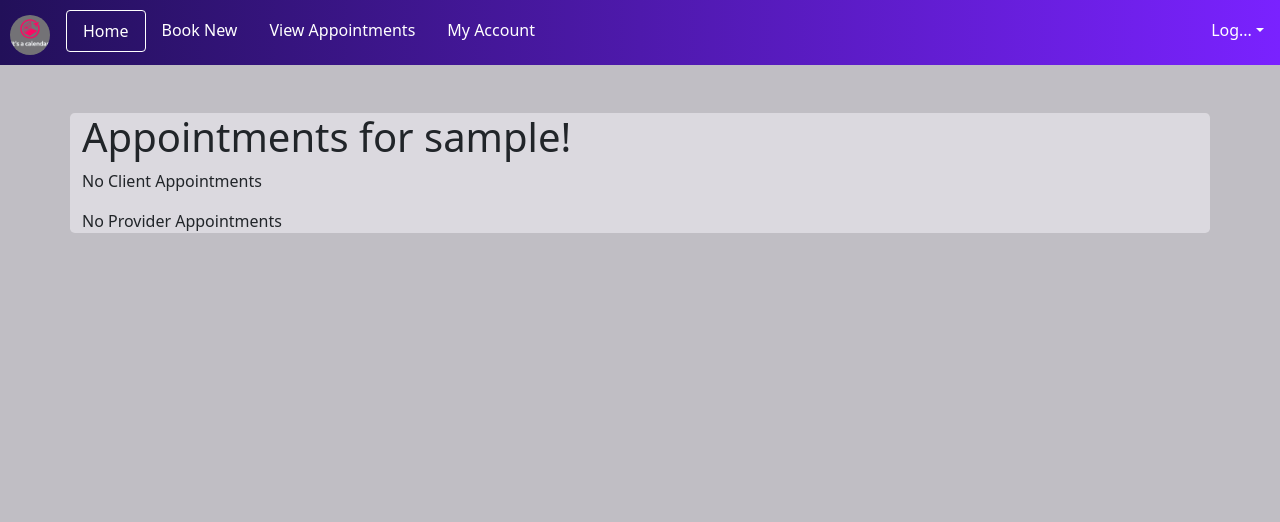
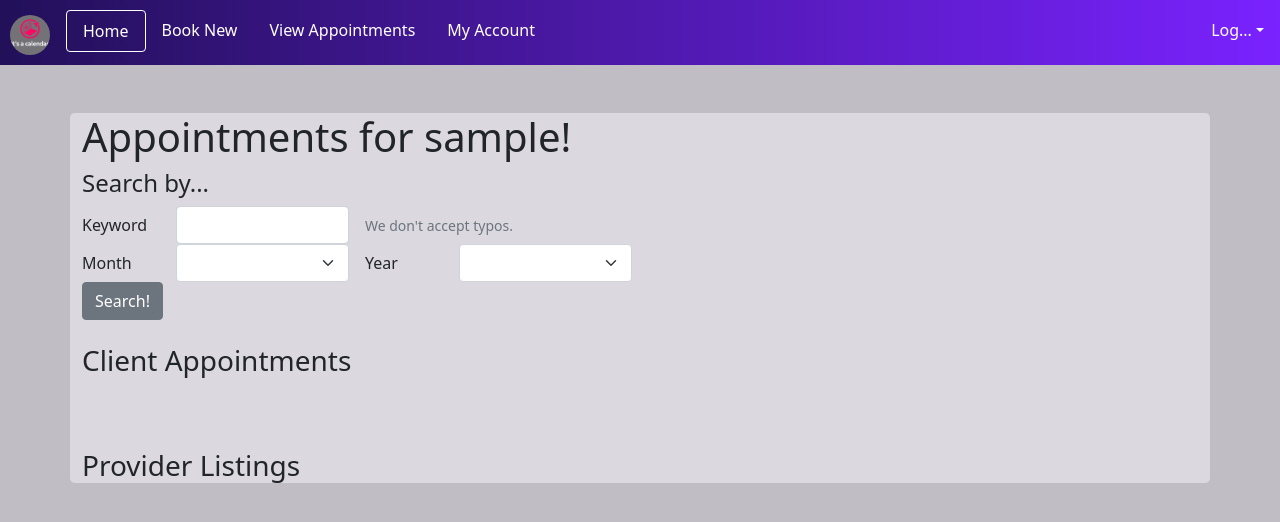
Before and after one commit to jaybyrd3/cs341, a Flask app: page /viewappointments in a window 1280 px wide. Shown: the top 522 px of the page. Run offline with Flask 3, Linux system fonts and the light colour scheme; the visitor is signed in with stand-in values (Sample User, id 1); data that the repository does not hold is empty; some libraries are stand-ins or nearby versions.

Commit message:
attempt to add search to viewappointments
Signed-off-by: Sawyer Sawotin <sawotin6713@uwlax.edu>

```diff
--- a/app.py
+++ b/app.py
@@ -197,13 +197,71 @@ def cancel_appointment():
 @login_required
 def viewappointments():
     current_email = session.get('email')
-    if current_email:
-        pslots = Slot.query.filter_by(provider=current_email).all()
-        cslots = Slot.query.filter_by(client=current_email).all()
 
-        return render_template('viewappointments.html', pslots=pslots, cslots=cslots)
+    if request.method == 'GET' and current_email:
+         keyword = request.args.get('keyword', '')
+         month = request.args.get('month', '')
+         year = request.args.get('year', '')
+
+         if keyword:
+             keyword = keyword.lower()
+
+        # Validate month
+         if month:
+             try:
+                month_numeric = int(month)
+                if not 1 <= month_numeric <= 12:
+                    raise ValueError("Month must be between 1 and 12")
+             except ValueError:
+                return 'Invalid month', 400
+
+        # Validate year
+         if year:
+             try:
+                year_numeric = int(year)
+                if not 2024 <= year_numeric <= 2026:
+                    raise ValueError("Year must be between 2024 and 2026")
+             except ValueError:
+                return 'Invalid year', 400
+
+         pslots = Slot.query.filter(Slot.provider == current_email) #.filter_by(provider=current_email).all()
+         cslots = Slot.query.filter(Slot.client == current_email)
+
+         if keyword:
+             cslots = cslots.filter(Slot.description.ilike(f'%{keyword}%'))
+             pslots = pslots.filter(Slot.description.ilike(f'%{keyword}%'))
+
+         if month:
+              cslots = cslots.filter(
+                  or_(
+                      extract('month', Slot.starttime) == month_numeric,
+                      extract('month', Slot.endtime) == month_numeric
+                  )
+              )
+              pslots = pslots.filter(
+                  or_(
+                      extract('month', Slot.starttime) == month_numeric,
+                      extract('month', Slot.endtime) == month_numeric
+                  )
+              )
+
+         if year:
+              cslots = cslots.filter(
+                  or_(
+                      extract('year', Slot.starttime) == year_numeric,
+                      extract('year', Slot.endtime) == year_numeric
+                  )
+              )
+              pslots = pslots.filter(
+                  or_(
+                      extract('year', Slot.starttime) == year_numeric,
+                      extract('year', Slot.endtime) == year_numeric
+                  )
+              )
+
+         return render_template('viewappointments.html', pslots=pslots, cslots=cslots)
     else:
-        return render_template('viewappointments.html', pslots=None, cslots=None)
+         return render_template('viewappointments.html', pslots=None, cslots=None)
 
 
 @app.route('/login', methods=['GET', 'POST'])
--- a/templates/viewappointments.html
+++ b/templates/viewappointments.html
@@ -115,6 +115,96 @@
             <h1>Appointments</h1>
             {% endif %}
 
+            {% if cslots or pslots  %}
+            <h4>Search by...</h4>
+            <form id="myForm" method="GET">
+                <div class="row g-3 align-items-center">
+                    <div class="col-sm-1">
+                      <label for="keyword" class="col-form-label">Keyword</label>
+                    </div>
+                    <div class="col-sm-2">
+                      <input type="text" id="keyword" class="form-control" aria-describedby="keywordnote" name="keyword" value="">
+                    </div>
+                    <div class="col-auto">
+                      <span id="keywordnote" class="form-text">
+                        We don't accept typos.
+                      </span>
+                    </div>
+                </div>
+                <div class="row g-3 align-items-center">
+                    <div class="col-sm-1">
+                      <label for="month" class="col-form-label">Month</label>
+                    </div>
+                    <div class="col-sm-2">
+                      <select class="form-select" id="month" name="month">
+                        <option value="" selected></option>
+                        <option value="1">January</option>
+                        <option value="2">February</option>
+                        <option value="3">March</option>
+                        <option value="4">April</option>
+                        <option value="5">May</option>
+                        <option value="6">June</option>
+                        <option value="7">July</option>
+                        <option value="8">August</option>
+                        <option value="9">September</option>
+                        <option value="10">October</option>
+                        <option value="11">November</option>
+                        <option value="12">December</option>
+                      </select>
+                    </div>
+                    <div class="col-sm-1">
+                        <label for="year" class="col-form-label">Year</label>
+                    </div>
+                    <div class="col-sm-2">
+                        <select class="form-select" id="year" name="year">
+                            <option value="" selected></option>
+                            <option value="2024">2024</option>
+                            <option value="2025">2025</option>
+                            <option value="2026">2026</option>
+                          </select>
+                    </div>
+                </div>
+                <div class="row g-3">
+                    <div class="col-sm-1">
+                        <button type="button" class="btn btn-secondary" onclick="setFormAction()">Search!</button>
+                    </div>
+                </div>
+            </form>
+            {% endif %}
+
+            <script>
+                /* setting up query parameters for searching */
+                function setFormAction() {
+                    // Get values from input text boxes
+                    var keyword = document.getElementById('keyword').value;
+                    var month = document.getElementById('month').value;
+                    var year = document.getElementById('year').value;
+
+                    // Get the current pathname of the URL
+                    var pathname = window.location.pathname;
+
+                    // Split the pathname by '/' and get the last part
+                    var parts = pathname.split('/');
+                    var lastPart = parts[parts.length - 1];
+
+                    // Start form action
+                    var formAction = '/booknew/' + lastPart + '?';
+
+                    // Append new parameters
+                    formAction += '&keyword=' + encodeURIComponent(keyword) + '&month=' + encodeURIComponent(month) + '&year=' + encodeURIComponent(year);
+
+                    console.log(formAction)
+
+                    // Set form action
+                    document.getElementById('myForm').setAttribute('action', formAction);
+
+                    // Submit form
+                    document.getElementById('myForm').submit();
+                }
+            </script>
+
+            <br>
+
             {% if cslots %}
             <h3>Client Appointments</h3><br>
             <ul style="list-style: none;">
```
